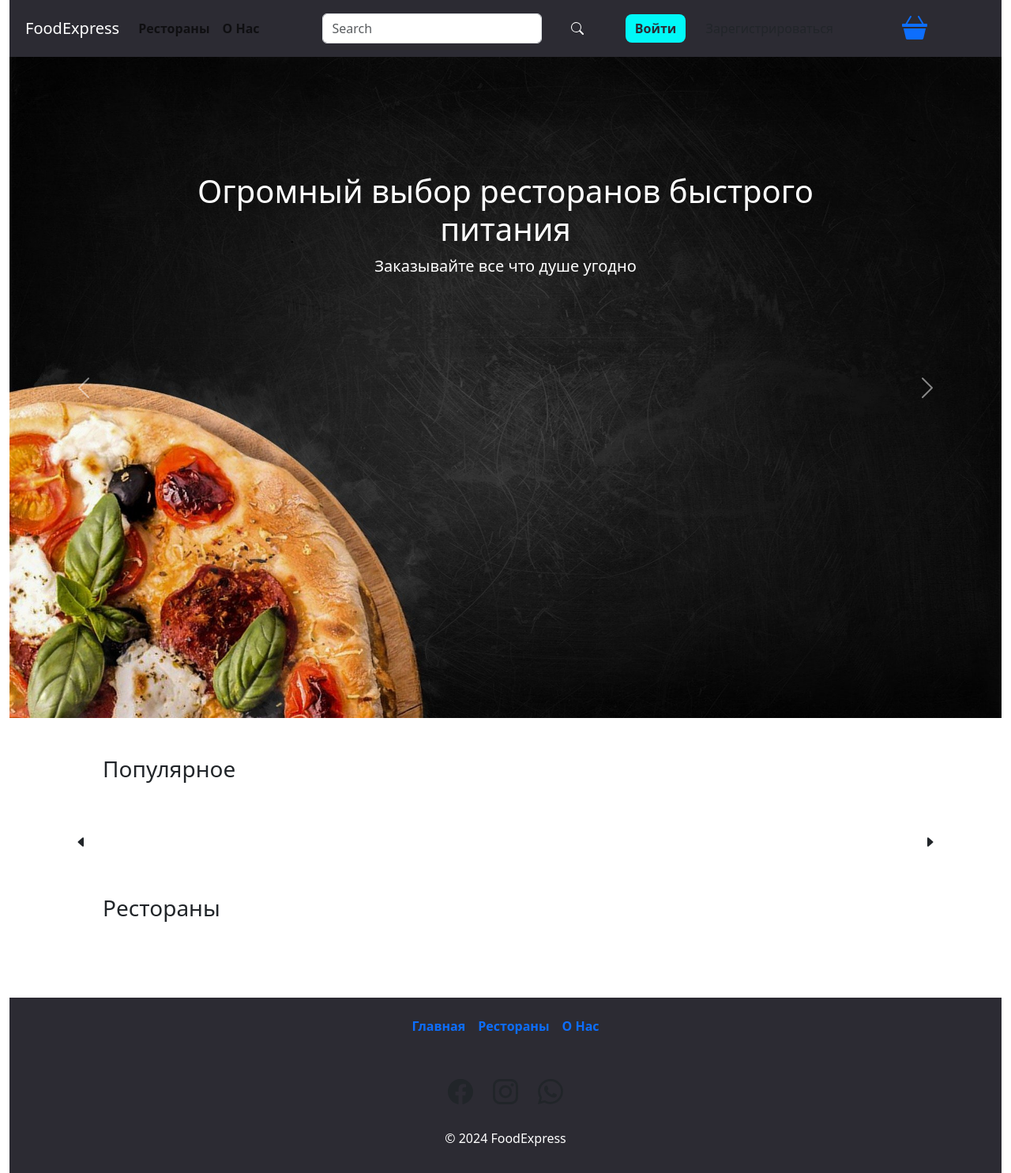
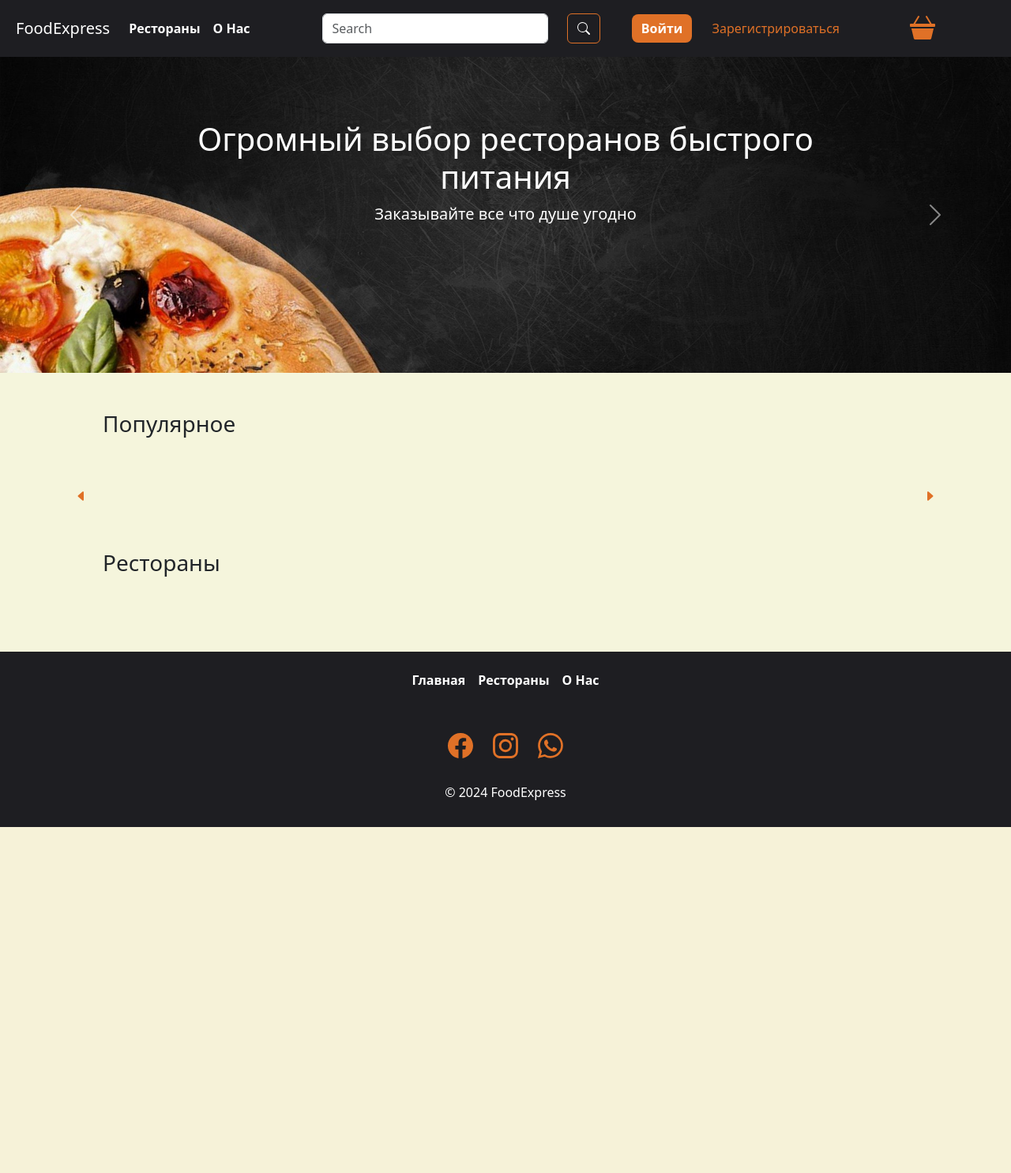
Before and after one commit to BaronFenix/FoodExpress, a Spring Boot app: page / in a window 1280 px wide. Shown: the whole page at 79% size. After the commit the page ends 1047 px from the top, so only its background shows below. Run offline with Spring Boot 4, Linux system fonts and the light colour scheme; data that the repository does not hold is empty; the project's own start-up code is not run, and a stand-in starts its controllers and pages; some libraries are stand-ins or nearby versions.

Commit message:
Добавлены стили

```diff
--- a/src/main/resources/static/css/style.css
+++ b/src/main/resources/static/css/style.css
@@ -1,10 +1,33 @@
+body {
+    margin: 0;
+    padding: 0;
+    background-color: beige;
+}
+html,
+body {
+    height: 100%;
+}
+.wrapper {
+    margin: 0;
+    padding: 0;
+    display: flex;
+    flex-direction: column;
+    height: 100%;
+}
+.container {
+    flex: 1 0 auto;
+}
+.footer {
+    flex: 0 0 auto;
+}
+/* Overriding Bootstrap */
 .icon-hover-effect {
     --bs-icon-link-transform: translate3d(0, -.125rem, 0);
 }
 .btn-custom {
     --bs-btn-font-weight: 600;
-    --bs-btn-color: #2C2B33;
-    --bs-btn-bg: #00F9F8;
+    --bs-btn-color: #fff;
+    --bs-btn-bg: #e07127;
     --bs-btn-border-color: var(--bd-violet);
     --bs-btn-border-radius: .5rem;
     --bs-btn-hover-color: #fff;
@@ -18,43 +41,160 @@
 .btn-outline-custom {
     --bs-btn-font-weight: 600;
     --bs-btn-border-radius: .5rem;
-    --bs-btn-border-color: #00F9F8;
-    --bs-btn-color: #00F9F8;
+    --bs-btn-border-color: #e07127;
+    --bs-btn-color: #e07127;
     --bs-btn-hover-color: #fff;
 }
-.btn-outline-light {
+.btn-orange-classic {
+    --bs-btn-font-weight: 600;
+    --bs-btn-color: #fff;
+    --bs-btn-bg: #e07127;
+    --bs-btn-border-color: var(--bd-violet);
+    --bs-btn-border-radius: .5rem;
+    --bs-btn-hover-color: #fff;
+    --bs-btn-hover-bg: #df5d07;
+}
+.btn-inverse-orange {
+    --bs-btn-font-weight: 600;
+    --bs-btn-border-radius: .5rem;
+    --bs-btn-bg: #e07127;
+    --bs-btn-color: #fff;
+    --bs-btn-border-color: #e07127;
+    --bs-btn-hover-color: #e07127;
+    --bs-btn-hover-bg: #0c0b0b;
+}
+.btn-outline-orange {
     --bs-btn-font-weight: 500;
-    --bs-btn-hover-bg: #00F9F8;
-    --bs-btn-hover-border-color: #2C2B33;
-    --bs-btn-hover-color: #2C2B33;
+    --bs-btn-color: #e07127;
+    --bs-btn-hover-bg: #e07127;
+    --bs-btn-hover-border-color: #e07127;
+    --bs-btn-hover-color: #fff;
+}
+.btn-outline-border-orange {
+    --bs-btn-font-weight: 500;
+    --bs-btn-color: #e07127;
+    --bs-btn-hover-bg: #df6b1d;
+    --bs-btn-hover-border: none;
+    --bs-btn-border-color: #e07127;
+    --bs-btn-hover-color: #fff;
 }
 .carousel-caption-top {
     top: 15%;
 }
+.carousel-item {
+    height: 400px;
+    max-height: 600px;
+}
+.carousel-item img {
+    object-fit: cover;
+    margin-top: -20%;
+}
+
+/* Custom colors */
+
+/* bg-main: #2C2B33 */
+/* orange-main: #2C2B33 */
+/* custom-cyan: #2acc9b */
+/* black: #1d1b1b */
 
 .long_content {
     height: 1200px;
 }
 .bg-main {
-    background-color: #2C2B33;
+    background-color: #1e1e22;
 }
-.text-custom {
-    color: #00F9F8;
+.bg-orange {
+    background-color: #e07127;
 }
-.link-cyan {
+.text-white-hover-orange {
+    color: #fff;
+}
+.text-white-hover-orange:hover {
+    color: #e07127;
+}
+.text-orange {
+    color: #e07127;
+}
+.link-main {
     color: #2C2B33;
     text-decoration: none;
 }
-.link-cyan:hover {
-    color: #2acc9b;
+.link-main:hover {
+    color: #df5d07;
+}
+.link-main-inverse {
+    color: #2C2B33;
+    text-decoration: none;
+}
+.link-main-inverse:hover {
+    color: #e07127;
 }
 
+/* Custom */
+.z-2000 {
+    z-index: 2000;
+}
+.sidenav {
+    height: 100%;
+    position: sticky;
+    z-index: 1;
+    top: 60px;
+    left: 0px;
+    overflow-x: hidden;
+    padding: 0px 0;
+}
+.horizontal-scrollable {
+    overflow-x: auto;
+    white-space: nowrap;
+}
+/* Scrollbar */
+.horizontal-scrollable::-webkit-scrollbar {
+    width: 7px;
+    height: 7px;
+}
+.horizontal-scrollable::-webkit-scrollbar-thumb {
+    background: linear-gradient(to bottom right, #f5904c 0%, #e07127 100%);
+    border-radius: 5px;
+}
+.horizontal-scrollable::-webkit-scrollbar-track:horizontal {
+    background-color: white;
+    box-shadow: inset 0 0 2px 2px gainsboro;
+}
+/* Input Number */
+.number {
+	display: flex;
+	position: relative;
+}
+.number input[type="number"] {
+	display: block;
+    border: none;
+	width: 3rem;
+    margin: 0 5px;
+	box-sizing: border-box;
+	text-align: center;
+	-moz-appearance: textfield;
+	-webkit-appearance: textfield;
+	appearance: textfield;
+}
+.number input:focus {
+    outline: none;
+}
+.number input[type="number"]::-webkit-outer-spin-button,
+.number input[type="number"]::-webkit-inner-spin-button {
+	display: none;
+}
 
+/* Blocks */
+.content-block{
+    display: flex;
+    flex-direction: row;
+    flex-wrap: wrap;
+    justify-content: space-around;
+}
 .cafe-card {
     min-width: 250px;
     width: 300px;
     max-width: 450px;
-
 }
 .cafe-card-title {
     font-weight: 500;
```
Also changed, not shown: other parts of src/main/resources/static/css/style.css (+20 -8 lines).
